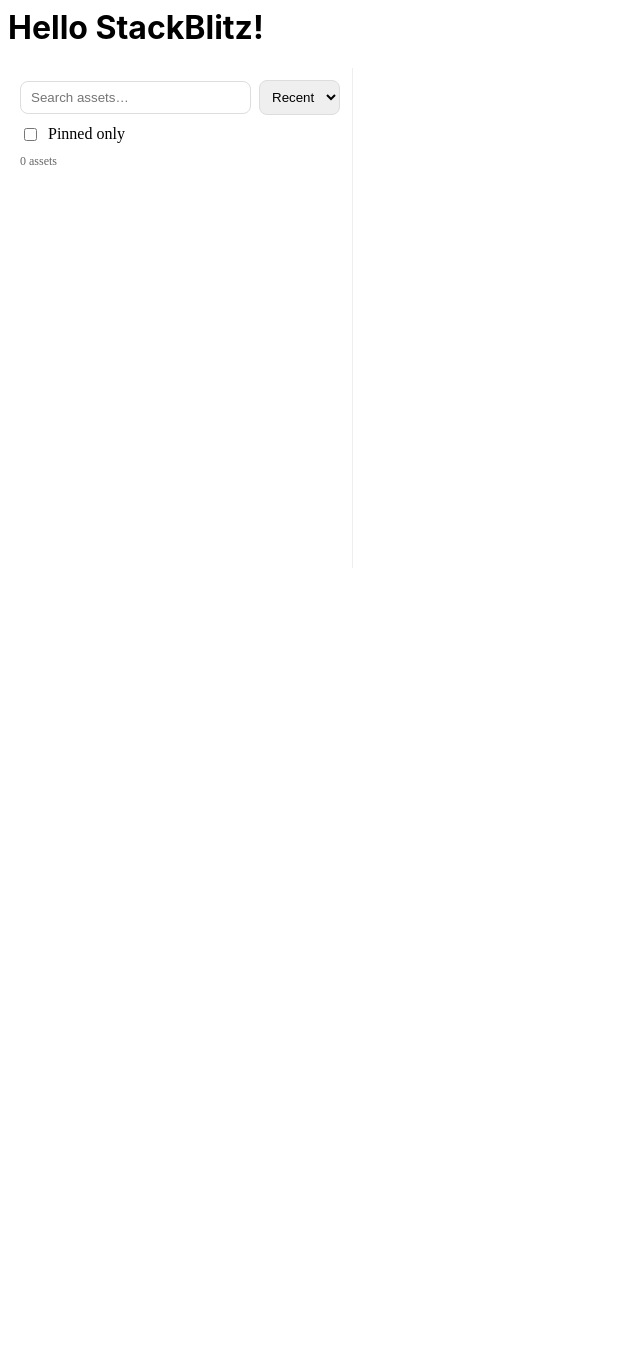
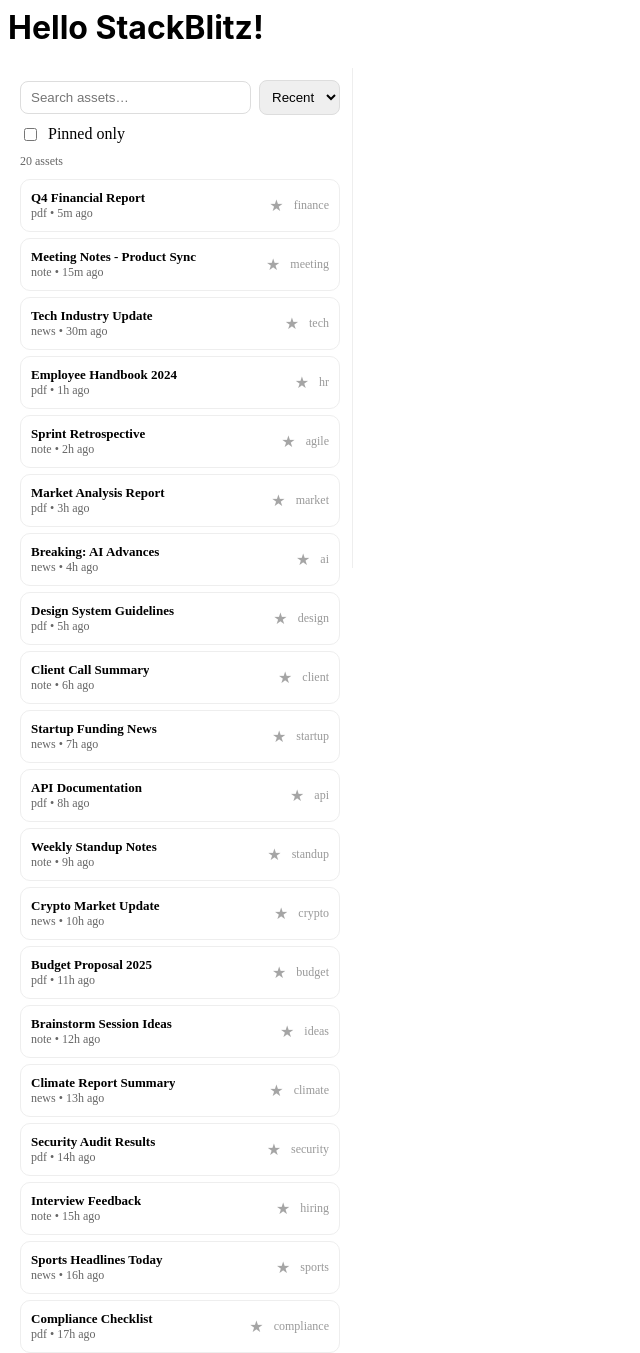
Before and after one commit to flagships-org/Flagships-Frontend-Test, a React (Create React App) app: page / in a window 1280 px wide. Shown: the whole page, without its empty margins (0-640 px from the left). Before the commit the page ends 800 px from the top, so only its background shows below. Built offline with nearby package versions, Linux system fonts and the light colour scheme.

Commit message:
Installing dependencies, creating gitignore file and a mock data for testing

```diff
--- a/src/App.js
+++ b/src/App.js
@@ -1,14 +1,14 @@
 import React from "react";
 import "./style.css";
 import { AssetSidebar } from './AssetSidebar.tsx';
-const now = Date.now();
+import { mockAssets } from './mockAssets.ts';
 
 export default function App() {
   return (
     <div>
       <h1>Hello StackBlitz!</h1>
       <div style={{ display: 'flex', height: 500 }}>
-      <AssetSidebar assets={[]}  onSelect={(x) => console.log(x)}/>
+      <AssetSidebar assets={mockAssets}  onSelect={(x) => console.log(x)}/>
       </div>
     </div>
   );
--- a/src/AssetSidebar.tsx
+++ b/src/AssetSidebar.tsx
@@ -1,4 +1,4 @@
-import { useEffect, useMemo, useState } from 'react';
+import React,{ useEffect, useMemo, useState } from 'react';
 
 type AssetKind = 'pdf' | 'note' | 'news';
 
@@ -8,6 +8,7 @@
   kind: AssetKind;
   updatedAtMs: number;
   tags?: string[];
+  description?: string;
 };
 
 type AssetSidebarProps = {
--- /dev/null
+++ b/src/mockAssets.ts
@@ -0,0 +1,166 @@
+import type { Asset } from './AssetSidebar';
+
+const now = Date.now();
+
+export const mockAssets: Asset[] = [
+  {
+    id: '1',
+    title: 'Q4 Financial Report',
+    kind: 'pdf',
+    updatedAtMs: now - 5 * 60000,
+    tags: ['finance', 'quarterly'],
+    description: 'Q4 summary.',
+  },
+  {
+    id: '2',
+    title: 'Meeting Notes - Product Sync',
+    kind: 'note',
+    updatedAtMs: now - 15 * 60000,
+    tags: ['meeting', 'product'],
+    description: 'Sync notes.',
+  },
+  {
+    id: '3',
+    title: 'Tech Industry Update',
+    kind: 'news',
+    updatedAtMs: now - 30 * 60000,
+    tags: ['tech', 'news'],
+    description: 'Tech news.',
+  },
+  {
+    id: '4',
+    title: 'Employee Handbook 2024',
+    kind: 'pdf',
+    updatedAtMs: now - 60 * 60000,
+    tags: ['hr', 'policy'],
+    description: 'HR policies.',
+  },
+  {
+    id: '5',
+    title: 'Sprint Retrospective',
+    kind: 'note',
+    updatedAtMs: now - 2 * 60 * 60000,
+    tags: ['agile', 'team'],
+    description: 'Retro items.',
+  },
+  {
+    id: '6',
+    title: 'Market Analysis Report',
+    kind: 'pdf',
+    updatedAtMs: now - 3 * 60 * 60000,
+    tags: ['market', 'analysis'],
+    description: 'Market data.',
+  },
+  {
+    id: '7',
+    title: 'Breaking: AI Advances',
+    kind: 'news',
+    updatedAtMs: now - 4 * 60 * 60000,
+    tags: ['ai', 'breaking'],
+    description: 'AI update.',
+  },
+  {
+    id: '8',
+    title: 'Design System Guidelines',
+    kind: 'pdf',
+    updatedAtMs: now - 5 * 60 * 60000,
+    tags: ['design', 'ux'],
+    description: 'Design docs.',
+  },
+  {
+    id: '9',
+    title: 'Client Call Summary',
+    kind: 'note',
+    updatedAtMs: now - 6 * 60 * 60000,
+    tags: ['client', 'sales'],
+    description: 'Call notes.',
+  },
+  {
+    id: '10',
+    title: 'Startup Funding News',
+    kind: 'news',
+    updatedAtMs: now - 7 * 60 * 60000,
+    tags: ['startup', 'funding'],
+    description: 'Funding news.',
+  },
+  {
+    id: '11',
+    title: 'API Documentation',
+    kind: 'pdf',
+    updatedAtMs: now - 8 * 60 * 60000,
+    tags: ['api', 'dev'],
+    description: 'API docs.',
+  },
+  {
+    id: '12',
+    title: 'Weekly Standup Notes',
+    kind: 'note',
+    updatedAtMs: now - 9 * 60 * 60000,
+    tags: ['standup', 'weekly'],
+    description: 'Standup log.',
+  },
+  {
+    id: '13',
+    title: 'Crypto Market Update',
+    kind: 'news',
+    updatedAtMs: now - 10 * 60 * 60000,
+    tags: ['crypto', 'market'],
+    description: 'Crypto news.',
+  },
+  {
+    id: '14',
+    title: 'Budget Proposal 2025',
+    kind: 'pdf',
+    updatedAtMs: now - 11 * 60 * 60000,
+    tags: ['budget', 'finance'],
+    description: 'Budget plan.',
+  },
+  {
+    id: '15',
+    title: 'Brainstorm Session Ideas',
+    kind: 'note',
+    updatedAtMs: now - 12 * 60 * 60000,
+    tags: ['ideas', 'brainstorm'],
+    description: 'Ideas list.',
+  },
+  {
+    id: '16',
+    title: 'Climate Report Summary',
+    kind: 'news',
+    updatedAtMs: now - 13 * 60 * 60000,
+    tags: ['climate', 'environment'],
+    description: 'Climate info.',
+  },
+  {
+    id: '17',
+    title: 'Security Audit Results',
+    kind: 'pdf',
+    updatedAtMs: now - 14 * 60 * 60000,
+    tags: ['security', 'audit'],
+    description: 'Audit report.',
+  },
+  {
+    id: '18',
+    title: 'Interview Feedback',
+    kind: 'note',
+    updatedAtMs: now - 15 * 60 * 60000,
+    tags: ['hiring', 'feedback'],
+    description: 'Feedback notes.',
+  },
+  {
+    id: '19',
+    title: 'Sports Headlines Today',
+    kind: 'news',
+    updatedAtMs: now - 16 * 60 * 60000,
+    tags: ['sports', 'headlines'],
+    description: 'Sports news.',
+  },
+  {
+    id: '20',
+    title: 'Compliance Checklist',
+    kind: 'pdf',
+    updatedAtMs: now - 17 * 60 * 60000,
+    tags: ['compliance', 'legal'],
+    description: 'Checklist.',
+  },
+];
```
Also changed, not shown: 2 other files (tests, documents, lock files or other folders).
